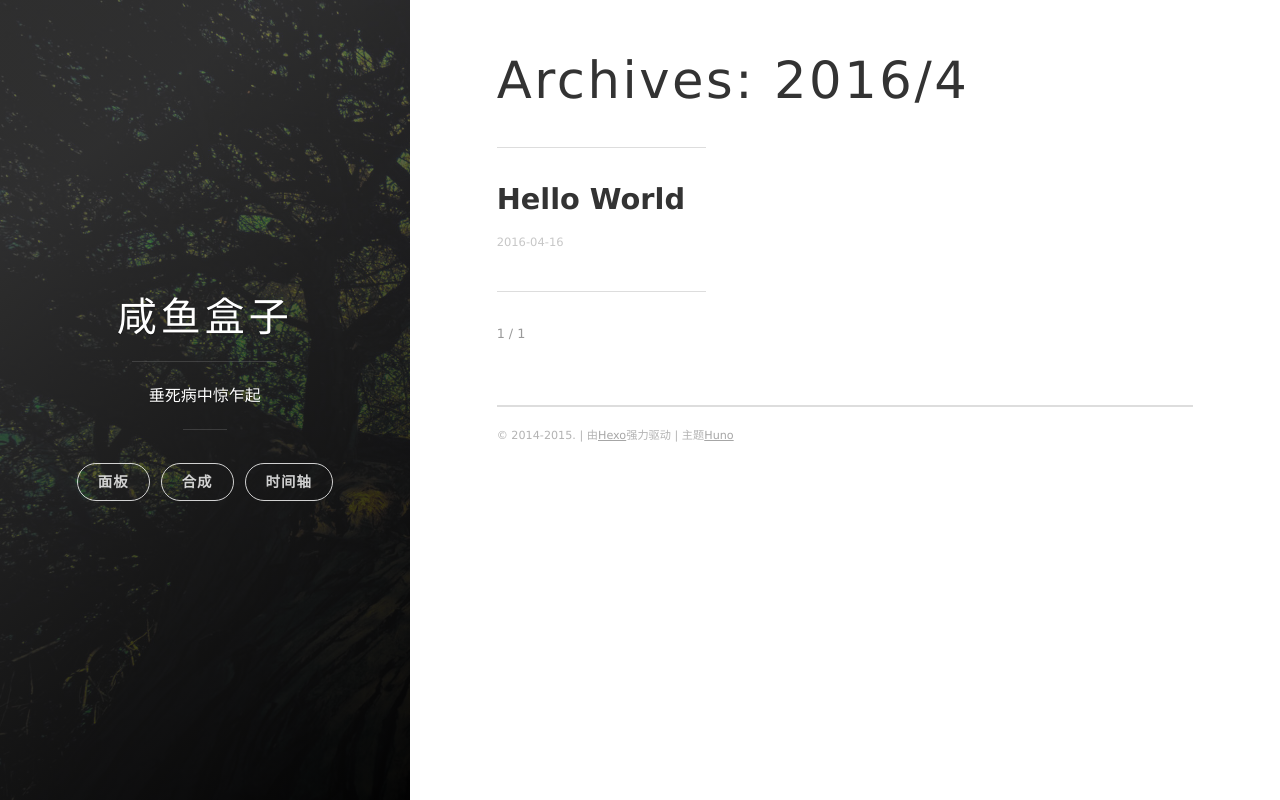
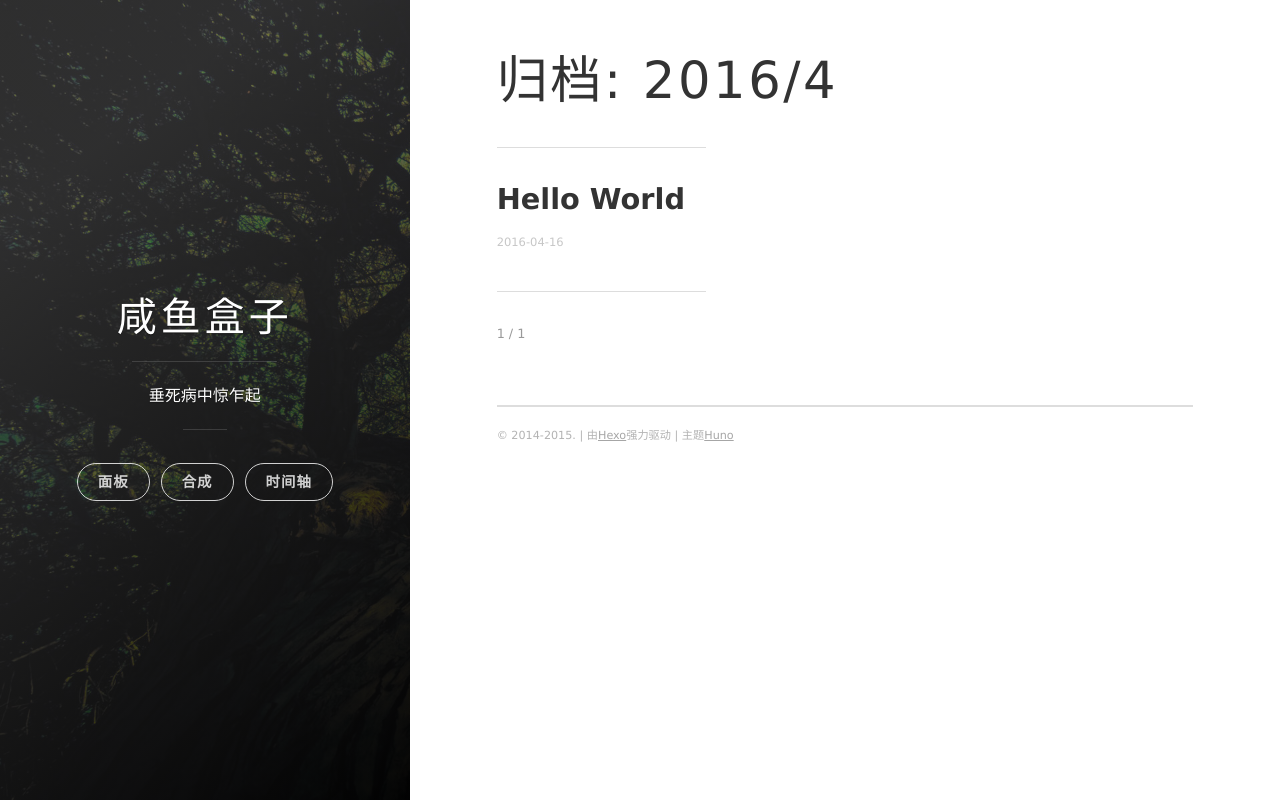
Before and after one commit to yeethe/yeethe.github.io, a plain HTML site: page archives/2016/04/index.html in a window 1280 px wide. Drawn offline with nearby package versions, Linux system fonts and the light colour scheme; some packages are replaced by stand-ins of ours.

Commit message:
Site updated: 2016-04-16 21:19:18

```diff
--- a/archives/2016/04/index.html
+++ b/archives/2016/04/index.html
@@ -7,7 +7,7 @@
 
 
     <title>
-      Archives: 2016/4
+      归档: 2016/4
     </title>
 
     <meta name="viewport" content="width=device-width, initial-scale=1, maximum-scale=1, user-scalable=no">
@@ -18,12 +18,12 @@
 
     <meta name="description">
 <meta property="og:type" content="website">
-<meta property="og:title" content="Archives: 2016/4">
+<meta property="og:title" content="归档: 2016/4">
 <meta property="og:url" content="http://yoursite.com/archives/2016/04/index.html">
 <meta property="og:site_name" content="咸鱼盒子">
 <meta property="og:description">
 <meta name="twitter:card" content="summary">
-<meta name="twitter:title" content="Archives: 2016/4">
+<meta name="twitter:title" content="归档: 2016/4">
 <meta name="twitter:description">
 
 
@@ -150,7 +150,7 @@ classes that you can use:
 
 
 
-  <h1 class="archive-title">Archives: 2016/4</h1>
+  <h1 class="archive-title">归档: 2016/4</h1>
   <hr class="post-list__divider" />
 
 
```
Also changed, not shown: archives/2016/index.html (+4 -4 lines), archives/index.html (+3 -3 lines), 1 other file.
